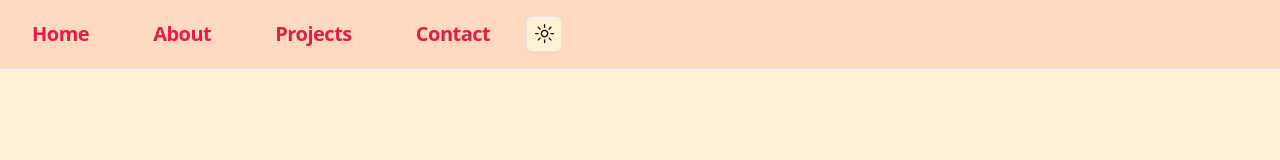
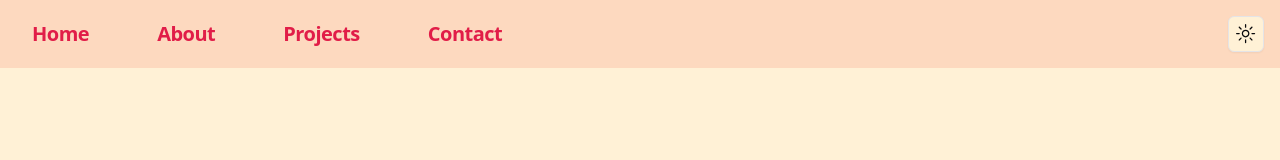
Before and after one commit to cookieninja799/nextjsPortfolio, a Next.js app: page / in a window 1280 px wide. Shown: the top 160 px of the page. Built offline with nearby package versions, Linux system fonts and the light colour scheme; grey boxes are pictures that could not be loaded.

Commit message:
fixed navbar sticky bug

```diff
--- a/src/components/Navbar.tsx
+++ b/src/components/Navbar.tsx
@@ -2,16 +2,13 @@
 import * as React from "react";
 import { NavigationMenu, NavigationMenuList, NavigationMenuItem, NavigationMenuLink } from "@/components/ui/navigation-menu";
 import { ModeToggle } from "@/components/DarkMode";
-import { Separator } from "@/components/ui/separator"
 import { Button } from "./ui/button";
 
 export function Navbar() {
   return (
-    <div className="bg-card">
+    <div className="bg-card flex items-center justify-between w-full">
       <NavigationMenu>
         <NavigationMenuList className="flex justify-between items-center w-full">
-          <div className="flex">
-            {/* Navigation items */}
             <NavigationMenuItem className="p-4">
               <NavigationMenuLink href="#hero">
                 <Button className="scroll-m-20 text-xl font-extrabold tracking-tight" variant="link">Home</Button>
@@ -32,13 +29,11 @@ export function Navbar() {
                 <Button className="scroll-m-20 text-xl font-extrabold tracking-tight" variant="link">Contact</Button>
               </NavigationMenuLink>
             </NavigationMenuItem>
-          </div>
-
-          {/* ModeToggle on the far right */}
-          <ModeToggle />
         </NavigationMenuList>
       </NavigationMenu>
-      <Separator/>
+      <div className="m-4">
+      <ModeToggle/>
+      </div>
     </div>
   );
 }
```
